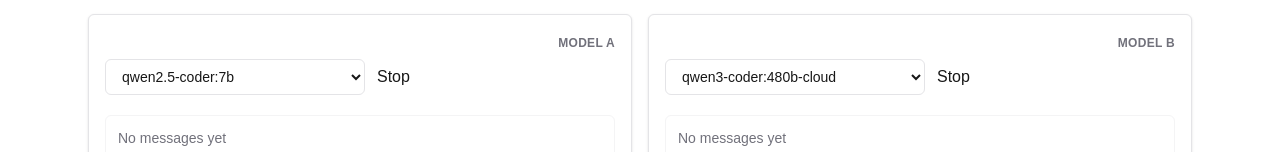
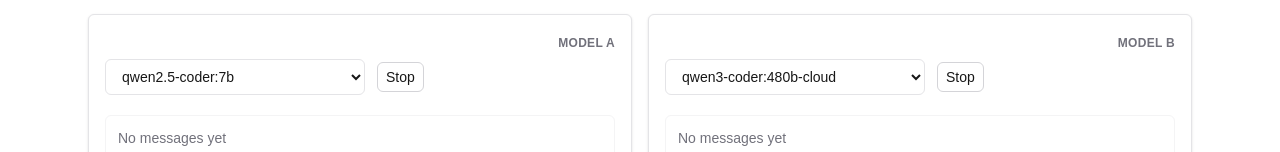
Before and after one commit to v-olya/Ollama-playground, a Next.js app: page /compare in a window 1280 px wide. Shown: the part 410-562 px from the top of the page. Built offline with nearby package versions, Linux system fonts and the light colour scheme.

Commit message:
add hasHistory to the context

```diff
--- a/app/components/ChatPanel.tsx
+++ b/app/components/ChatPanel.tsx
@@ -7,7 +7,7 @@
 import { type ActionKey, type Message } from "../helpers/types";
 import { useModelSelection } from "../contexts/ModelSelectionContext";
 import { getMessage, nextId } from "../helpers/functions";
-import { secondaryButtonClass } from "./buttonClasses";
+import { secondaryButtonClass } from "../helpers/buttonClasses";
 
 interface ChatPanelProps {
   systemPrompt: string;
@@ -108,15 +108,15 @@
   useEffect(() => {
     setChatStatus((prev) => ({
       ...prev,
-      [mode]: { isLoading, isThinking },
+      [mode]: { isLoading, isThinking, hasHistory: conversation.length },
     }));
     return () => {
       setChatStatus((prev) => ({
         ...prev,
-        [mode]: { isLoading: false, isThinking: false },
+        [mode]: { isLoading: false, isThinking: false, hasHistory: false },
       }));
     };
-  }, [mode, isLoading, isThinking, setChatStatus]);
+  }, [mode, isLoading, isThinking, conversation.length, setChatStatus]);
 
   // Cleanup on unmount: abort any in-flight requests and stop the model
   useEffect(() => {
--- a/app/contexts/ModelSelectionContext.tsx
+++ b/app/contexts/ModelSelectionContext.tsx
@@ -5,6 +5,7 @@
 export type PanelStatus = {
   isLoading: boolean;
   isThinking: boolean;
+  hasHistory: boolean;
 };
 
 type ModelSelection = {
@@ -60,8 +61,8 @@
   const [selectedA, setSelectedA] = useState(MODEL_OPTIONS[0].value);
   const [selectedB, setSelectedB] = useState(MODEL_OPTIONS[1].value);
   const [chatStatus, setChatStatus] = useState<Record<PanelMode, PanelStatus>>({
-    A: { isLoading: false, isThinking: false },
-    B: { isLoading: false, isThinking: false },
+    A: { isLoading: false, isThinking: false, hasHistory: false },
+    B: { isLoading: false, isThinking: false, hasHistory: false },
   });
 
   return (
```
